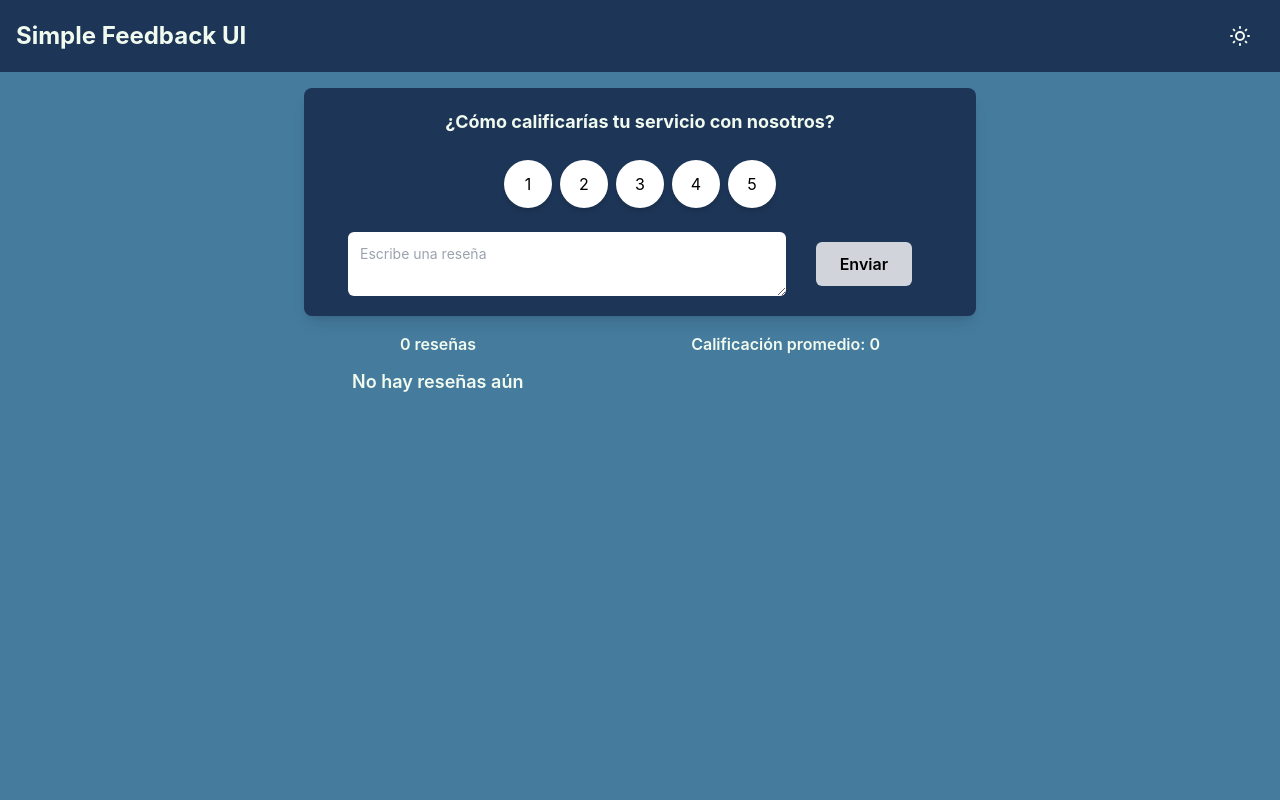
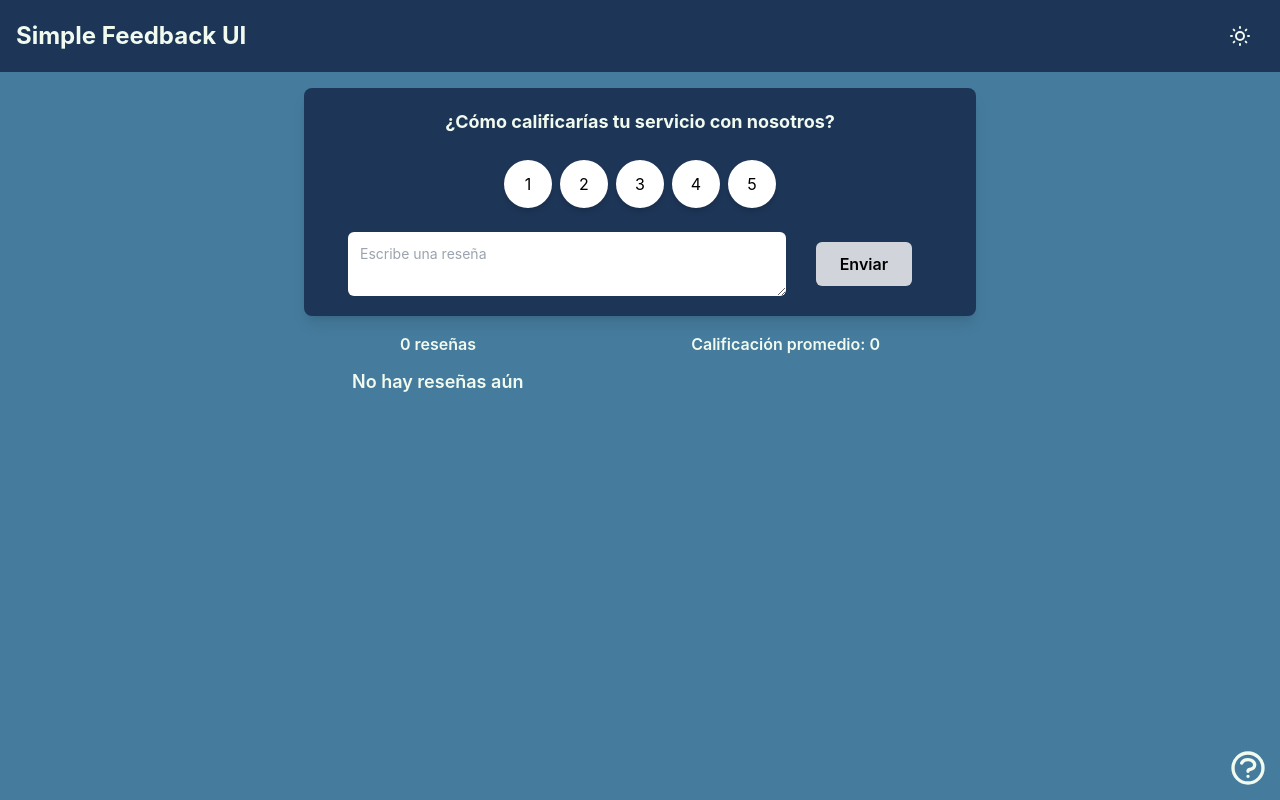
Before and after one commit to jisazamp/simple-feedback-app, a React (Create React App) app: page / in a window 1280 px wide. Built offline with nearby package versions, Linux system fonts and the light colour scheme.

Commit message:
Added AboutIconLink component

```diff
--- a/package.json
+++ b/package.json
@@ -9,6 +9,7 @@
     "framer-motion": "^4.1.17",
     "react": "^17.0.2",
     "react-dom": "^17.0.2",
+    "react-router-dom": "^6.2.1",
     "react-scripts": "5.0.0",
     "web-vitals": "^2.1.2"
   },
--- a/src/App.js
+++ b/src/App.js
@@ -1,10 +1,13 @@
 import { useState } from 'react';
+import { BrowserRouter, Routes, Route } from 'react-router-dom';
 
 import NavBar from './components/common/navBar';
 import FeedbackItemList from './components/feedbackItemList';
 import FeedbackStats from './components/feedbackStats';
+import FeedbackForm from './components/feedbackForm';
+import AboutPage from './pages/AboutPage';
 
-import FeedbackForm from './components/feedbackForm';
+import AboutIconLink from './components/AboutIconLink';
 
 const App = () => {
   // State
@@ -34,7 +37,8 @@ const App = () => {
   };
 
   return (
-    <div className={dark ? 'dark' : ''}>
+    <BrowserRouter>
+      <div className={dark ? 'dark relative' : 'relative'}>
         <div className={'bg-white dark:bg-customBlue2 h-screen overflow-auto'}>
           <NavBar
             title='Simple Feedback UI'
@@ -42,6 +46,12 @@ const App = () => {
             dark={dark}
           />
 
+          <Routes>
+            <Route path='/about' element={<AboutPage />} />
+            <Route
+              path='/'
+              exact
+              element={
                 <div>
                   <FeedbackForm onFeedbackAdd={handleFeedbackAdd} />
                   <FeedbackStats feedback={feedback} />
@@ -49,9 +59,15 @@ const App = () => {
                     feedback={feedback}
                     onFeedbackDelete={handleFeedbackDelete}
                   />
+
+                  <AboutIconLink />
+                </div>
+              }
+            />
+          </Routes>
         </div>
       </div>
-    </div>
+    </BrowserRouter>
   );
 };
 
--- /dev/null
+++ b/src/components/AboutIconLink.jsx
@@ -0,0 +1,26 @@
+import { Link } from 'react-router-dom';
+
+const AboutIconLink = () => {
+  return (
+    <Link to='about'>
+      <div className='invisible md:visible'>
+        <svg
+          xmlns='http://www.w3.org/2000/svg'
+          className='h-10 w-10 stroke-color8 dark:stroke-customWhite absolute right-3 bottom-3
+      hover:stroke-color9 dark:hover:stroke-gray-300 cursor-pointer transition-all duration-200 ease-in'
+          fill='none'
+          viewBox='0 0 24 24'
+        >
+          <path
+            strokeLinecap='round'
+            strokeLinejoin='round'
+            strokeWidth={2}
+            d='M8.228 9c.549-1.165 2.03-2 3.772-2 2.21 0 4 1.343 4 3 0 1.4-1.278 2.575-3.006 2.907-.542.104-.994.54-.994 1.093m0 3h.01M21 12a9 9 0 11-18 0 9 9 0 0118 0z'
+          />
+        </svg>
+      </div>
+    </Link>
+  );
+};
+
+export default AboutIconLink;
--- a/src/components/common/navBar.jsx
+++ b/src/components/common/navBar.jsx
@@ -1,4 +1,5 @@
 import PropTypes from 'prop-types';
+import { Link } from 'react-router-dom';
 
 const NavBar = ({ title, dark, onThemeChange }) => {
   const renderThemeButton = () => {
@@ -42,7 +43,7 @@ const NavBar = ({ title, dark, onThemeChange }) => {
     <nav className='py-4 px-4 flex items-center justify-between bg-gray-200 bg-opacity-50 dark:bg-customBlue3'>
       {/* Navbar title */}
       <h1 className='font-bold text-2xl text-color9 dark:text-customWhite'>
-        {title}
+        <Link to='/'>{title}</Link>
       </h1>
 
       {/* Theme button */}
--- a/src/pages/AboutPage.jsx
+++ b/src/pages/AboutPage.jsx
@@ -1,5 +1,14 @@
 const AboutPage = () => {
-  return <div>Hola mundo</div>;
+  return (
+    <div className='m-4'>
+      <div
+        className='max-w-2xl bg-gray-200 border border-gray-300 dark:bg-customWhite dark:border
+      dark:border-color9 mx-auto m-4 py-3 px-3 rounded-md'
+      >
+        Hola mundo
+      </div>
+    </div>
+  );
 };
 
 export default AboutPage;
```
Also changed, not shown: 1 other file (tests, documents, lock files or other folders). Lines whose indentation alone changed are shown as unchanged.
